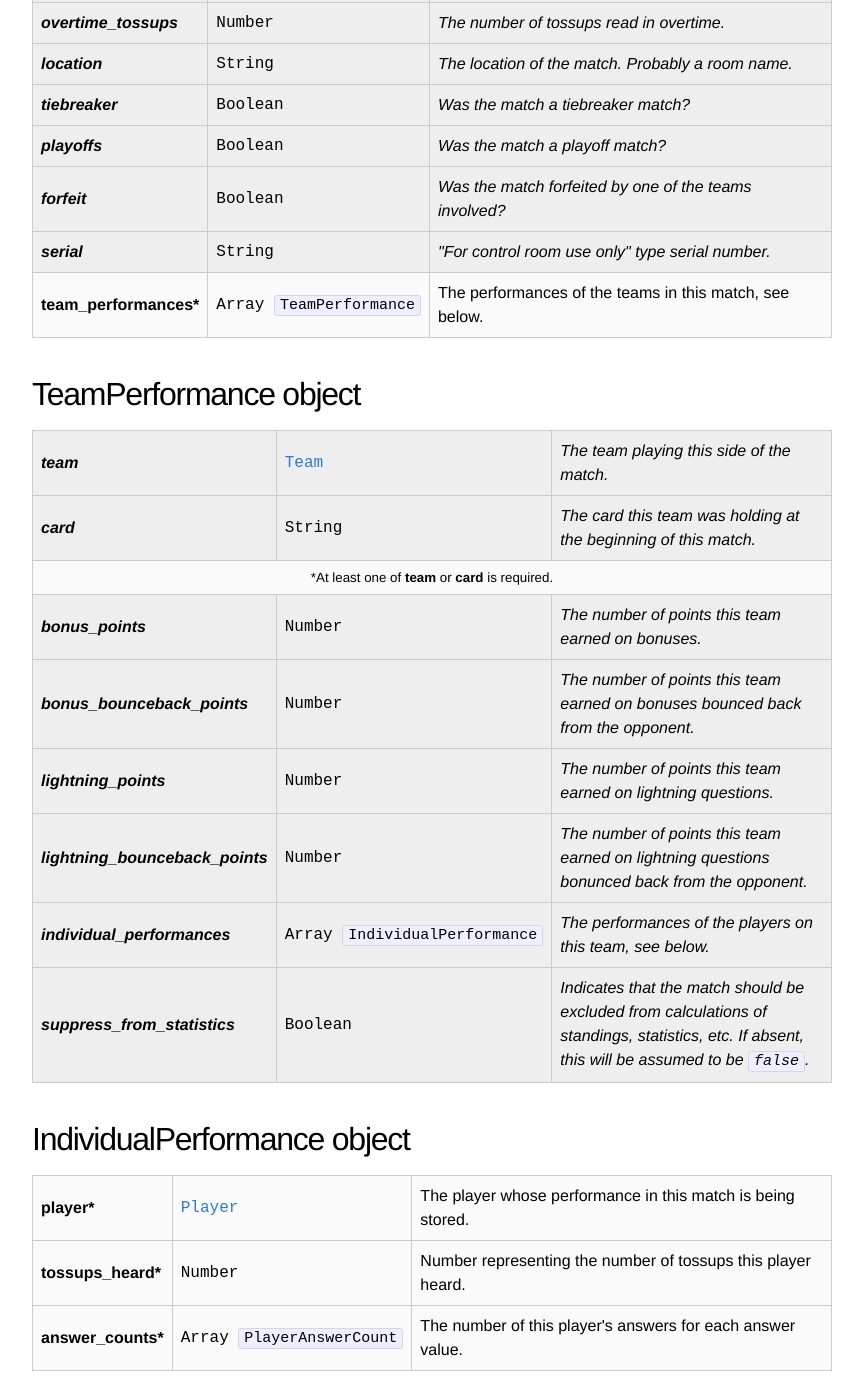
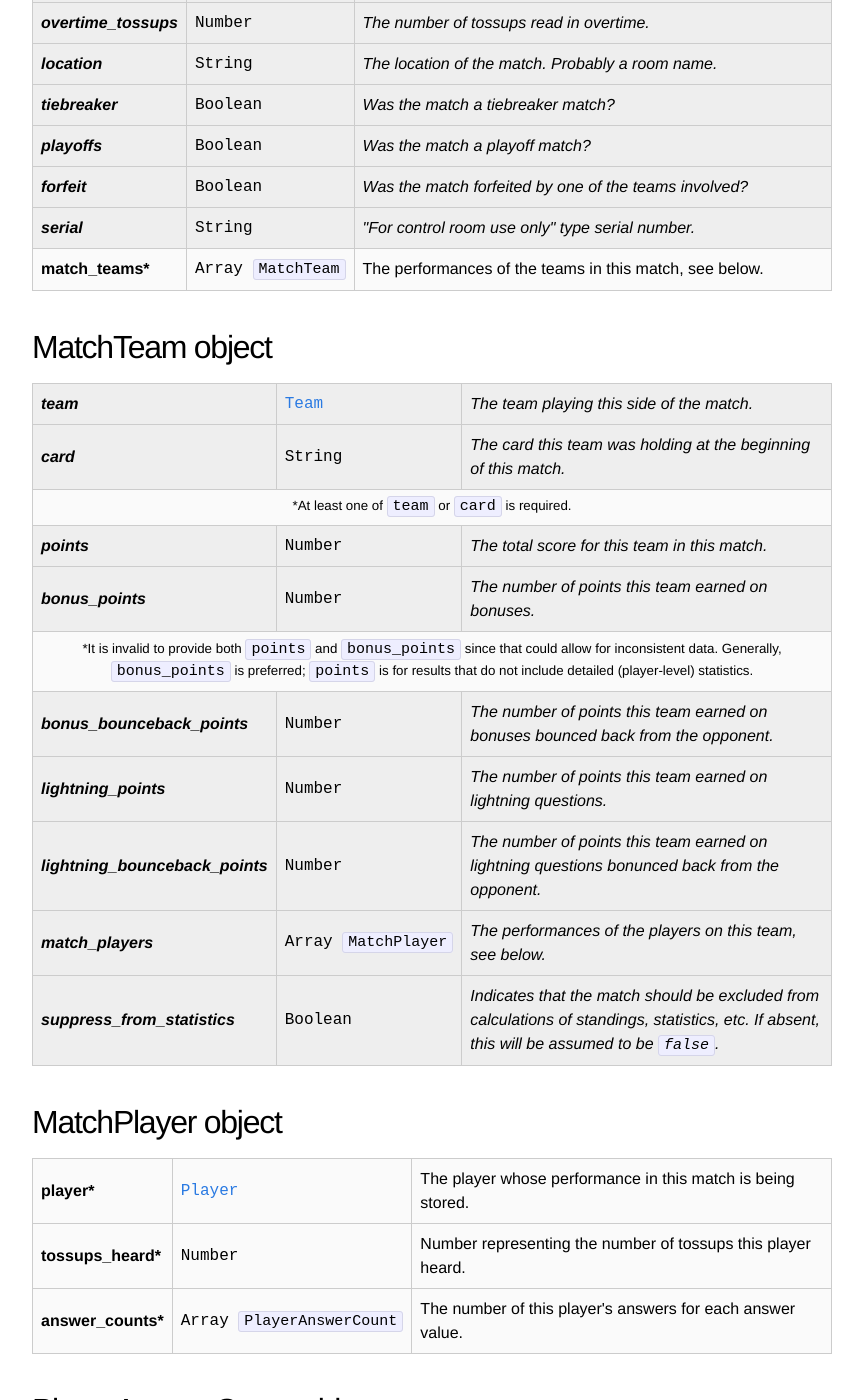
Before and after one commit to quizbowl/schema, a Jekyll site: the page built from match.md, in a window 1280 px wide and 1400 px high, scrolled down 445 px. Shown: the whole window, without its empty margins (208-1071 px from the left). Built offline with Jekyll 4.4.1, drawn with Linux system fonts in a browser that asks for light colours; some of the changed text lies outside the part shown.

Commit message:
Address ongoing discussions in #36

```diff
--- a/match.md
+++ b/match.md
@@ -2,7 +2,7 @@
 layout: page
 title: Match
 ---
-A `Match` object describes a single match scheduled between two teams. A `Match` object with `TeamPerformance` objects but without `IndividualPerformance` objects can be used to describe a match that has been scheduled but not played.
+A `Match` object describes a single match scheduled between two teams. A `Match` object with `MatchTeam` objects but without `MatchPlayer` objects can be used to describe a match that has been scheduled but not played.
 
 ## Match object
 
@@ -48,13 +48,13 @@ A `Match` object describes a single match scheduled between two teams. A `Match`
     <td>"For control room use only" type serial number.</td>
   </tr>
   <tr class="required">
-    <th>team_performances</th>
-    <td class="type"><nobr>Array <code>TeamPerformance</code></nobr></td>
+    <th>match_teams</th>
+    <td class="type"><nobr>Array <code>MatchTeam</code></nobr></td>
     <td>The performances of the teams in this match, see below.</td>
   </tr>
 </tbody></table>
 
-## TeamPerformance object
+## MatchTeam object
 
 <table class="fields"><tbody>
   <tr class="optional">
@@ -68,12 +68,20 @@ A `Match` object describes a single match scheduled between two teams. A `Match`
     <td>The card this team was holding at the beginning of this match.</td>
   </tr>
   <tr class="required annotation">
-    <td colspan="3">At least one of <b>team</b> or <b>card</b> is required.</td>
+    <td colspan="3">At least one of <code>team</code> or <code>card</code> is required.</td>
+  </tr>
+  <tr class="optional">
+    <th>points</th>
+    <td class="type">Number</td>
+    <td>The total score for this team in this match.</td>
   </tr>
   <tr class="optional">
     <th>bonus_points</th>
     <td class="type">Number</td>
     <td>The number of points this team earned on bonuses.</td>
+  </tr>
+  <tr class="required annotation">
+    <td colspan="3">It is invalid to provide both <code>points</code> and <code>bonus_points</code> since that could allow for inconsistent data. Generally, <code>bonus_points</code> is preferred; <code>points</code> is for results that do not include detailed (player-level) statistics.</td>
   </tr>
   <tr class="optional">
     <th>bonus_bounceback_points</th>
@@ -91,8 +99,8 @@ A `Match` object describes a single match scheduled between two teams. A `Match`
     <td>The number of points this team earned on lightning questions bonunced back from the opponent.</td>
   </tr>
   <tr class="optional">
-    <th>individual_performances</th>
-    <td class="type"><nobr>Array <code>IndividualPerformance</code></nobr></td>
+    <th>match_players</th>
+    <td class="type"><nobr>Array <code>MatchPlayer</code></nobr></td>
     <td>The performances of the players on this team, see below.</td>
   </tr>
   <tr class="optional">
@@ -102,7 +110,7 @@ A `Match` object describes a single match scheduled between two teams. A `Match`
   </tr>
 </tbody></table>
 
-## IndividualPerformance object
+## MatchPlayer object
 
 <table class="fields"><tbody>
   <tr class="required">
@@ -141,6 +149,6 @@ A `Match` object describes a single match scheduled between two teams. A `Match`
     <td>For nonstandard question types, the particular details about this answer type.</td>
   </tr>
   <tr class="required annotation">
-    <td colspan="3">Exactly one of <b>value</b> or <b>answer_type</b> is required.</td>
+    <td colspan="3">Exactly one of <code>value</code> or <code>answer_type</code> is required.</td>
   </tr>
 </tbody></table>
```
